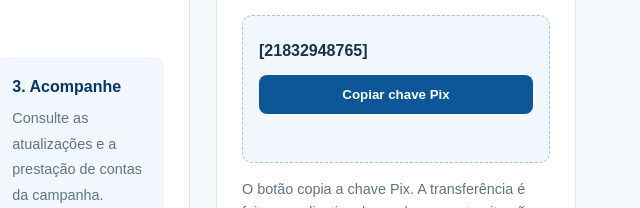
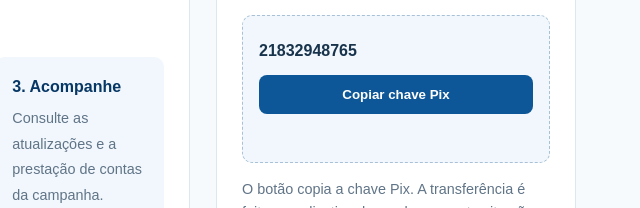
Before and after one commit to levi89572/vaquinha-solidaria.., a plain HTML site: page index.html in a window 1280 px wide. Shown: the part 1081-1289 px from the top of the page, 550-1190 px from the left. Drawn offline with Linux system fonts and the light colour scheme.

Commit message:
Update index.html

```diff
--- a/index.html
+++ b/index.html
@@ -145,7 +145,7 @@
 
   <script>
     // EDITE estes dados antes de publicar:
-    const PIX_KEY = "[21832948765]";
+    const PIX_KEY = "21832948765";
     const META_REAIS = 5000;
     const ARRECADADO_REAIS = 0;
 
```
